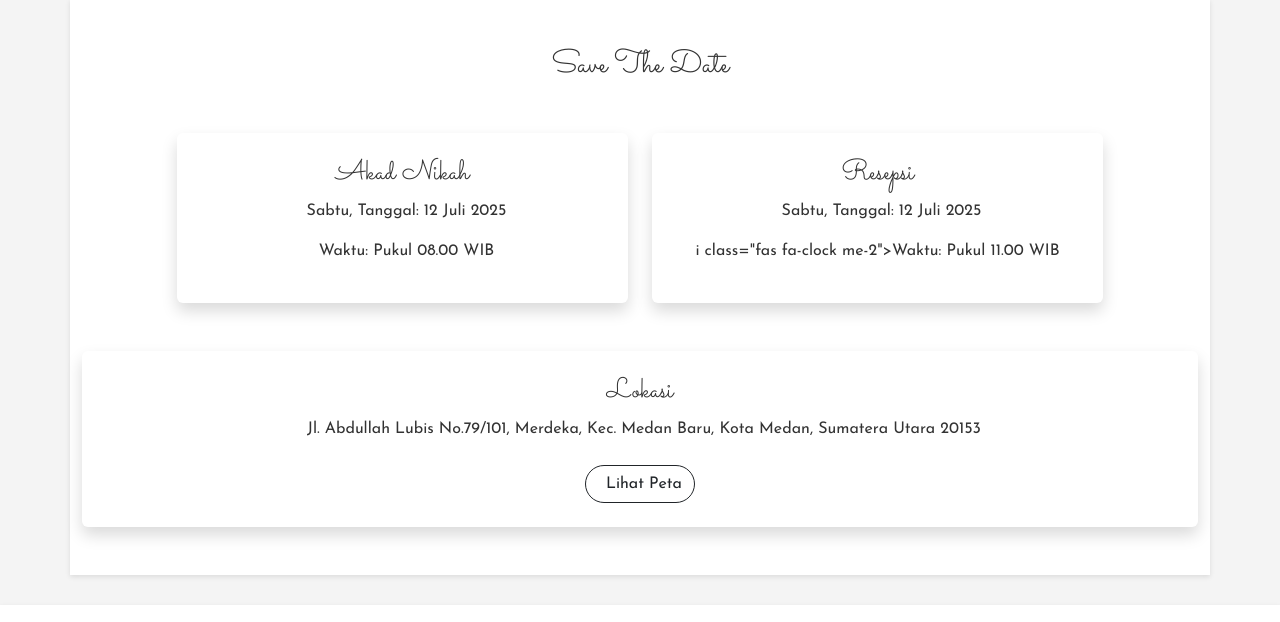
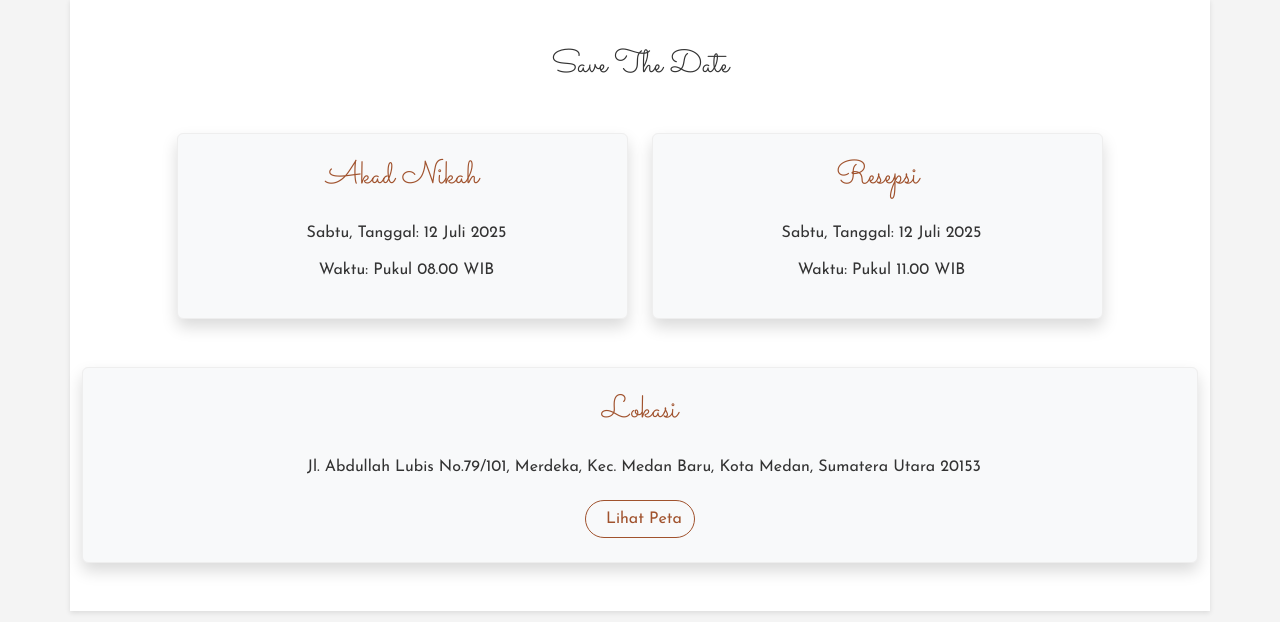
Before and after one commit to mendiang/undangan-imamthita-versi-b, a plain HTML site: page index.html in a window 1280 px wide. Shown: the part 1040-1662 px from the top of the page. Drawn offline with nearby package versions, Linux system fonts and the light colour scheme.

Commit message:
perbaikan id tanggal lokasi

```diff
--- a/index.html
+++ b/index.html
@@ -59,7 +59,7 @@
                 <div class="shadow p-4 rounded">
                     <h3 class="font-esthetic">Resepsi</h3>
                     <p><i class="fas fa-calendar-alt me-2"></i>Sabtu, Tanggal: 12 Juli 2025</p>
-                    <p>i class="fas fa-clock me-2"></i>Waktu: Pukul 11.00 WIB</p>
+                    <p><i class="fas fa-clock me-2"></i>Waktu: Pukul 11.00 WIB</p>
                 </div>
             </div>
         </div>
--- a/style.css
+++ b/style.css
@@ -112,3 +112,30 @@ a {
 a:hover {
     text-decoration: underline;
 }
+
+section#tanggal-lokasi {
+    background-color: #fff; /* Atau warna tema lain */
+}
+section#tanggal-lokasi .shadow { /* Styling untuk box */
+     background-color: #f8f9fa; /* Warna sedikit beda */
+     border: 1px solid #eee;
+}
+section#tanggal-lokasi h3 {
+     font-size: 2rem;
+     margin-bottom: 1.5rem;
+     color: #A0522D; /* Contoh warna tema - sesuaikan */
+}
+ section#tanggal-lokasi p {
+     margin-bottom: 0.8rem;
+     font-size: 1rem;
+}
+ /* Styling untuk tombol lihat peta (override Bootstrap jika perlu) */
+ .btn-outline-dark {
+     /* Ganti warna border/hover jika mau */
+     border-color: #A0522D;
+     color: #A0522D;
+ }
+ .btn-outline-dark:hover {
+     background-color: #A0522D;
+     color: white;
+ }
```
